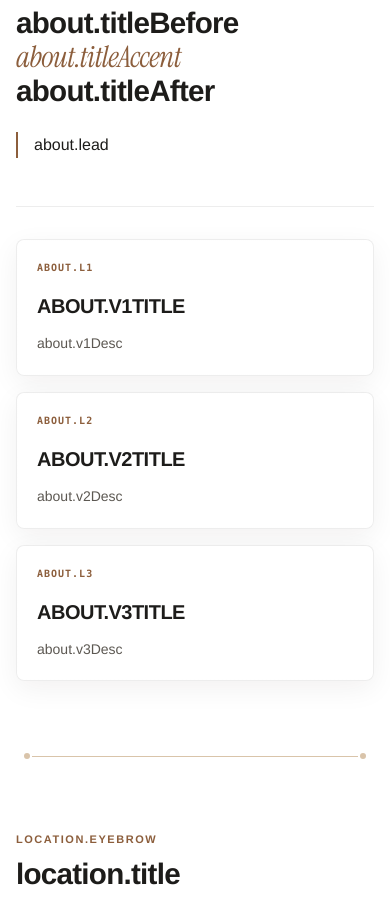
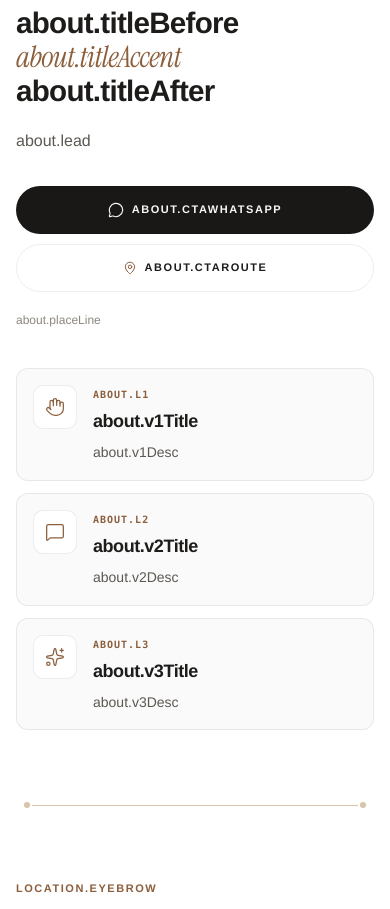
Before and after one commit to COMBINATORR/karya-boutique, a React (Vite) app: page / in a window 390 px wide. Shown: the part 3040-3949 px from the top of the page. Built offline with nearby package versions, Linux system fonts and the light colour scheme; the HTML template or start-up script is replaced by a standard one; a web font is replaced by a local one.

Commit message:
Rewrite About as visit guide, drop brand history overlap

```diff
--- a/src/components/About.jsx
+++ b/src/components/About.jsx
@@ -1,15 +1,17 @@
 import { useTranslation } from 'react-i18next'
 import { motion } from 'framer-motion'
+import { MessageCircle, MapPin, Hand, MessageSquare, Sparkles } from 'lucide-react'
 import { fadeUp } from '@/lib/motion'
+import { WHATSAPP_URL, MAPS_DIR_URL } from '@/constants/contact'
+
+const STEPS = [
+  { icon: Hand, labelKey: 'about.l1', titleKey: 'about.v1Title', descKey: 'about.v1Desc' },
+  { icon: MessageSquare, labelKey: 'about.l2', titleKey: 'about.v2Title', descKey: 'about.v2Desc' },
+  { icon: Sparkles, labelKey: 'about.l3', titleKey: 'about.v3Title', descKey: 'about.v3Desc' },
+]
 
 export function About() {
   const { t } = useTranslation()
-
-  const values = [
-    { labelKey: 'about.l1', titleKey: 'about.v1Title', descKey: 'about.v1Desc' },
-    { labelKey: 'about.l2', titleKey: 'about.v2Title', descKey: 'about.v2Desc' },
-    { labelKey: 'about.l3', titleKey: 'about.v3Title', descKey: 'about.v3Desc' },
-  ]
 
   return (
     <section
@@ -17,42 +19,82 @@ export function About() {
       className="section-pad relative z-10 -mt-6 rounded-t-[1.5rem] bg-white sm:-mt-8 sm:rounded-t-[2rem] md:-mt-10 md:rounded-t-[2.5rem]"
     >
       <div className="container-wide">
-        <motion.div className="mb-12 max-w-6xl sm:mb-16 lg:mb-20" {...fadeUp(0)}>
+        <div className="grid items-start gap-10 lg:grid-cols-12 lg:gap-14 xl:gap-16">
+          {/* Left — visit pitch */}
+          <motion.div className="lg:col-span-5" {...fadeUp(0)}>
             <span className="eyebrow mb-2 block text-[10px] tracking-[0.18em] sm:mb-3 sm:text-xs sm:tracking-[0.2em]">
               {t('about.eyebrow')}
             </span>
-          <h2 className="h2-editorial mb-6 text-[clamp(1.85rem,6vw,4.5rem)] tracking-tight sm:mb-10">
+            <h2 className="h2-editorial mb-5 text-[clamp(1.85rem,5.5vw,3.25rem)] tracking-tight sm:mb-6">
               {t('about.titleBefore')}{' '}
               <em className="font-serif-italic font-normal text-[#8C5E3C]">
                 {t('about.titleAccent')}
-            </em>{' '}
+              </em>
+              {t('about.titleAfter') ? (
+                <>
+                  {' '}
                   {t('about.titleAfter')}
+                </>
+              ) : null}
             </h2>
-          <p className="border-l-2 border-[#8C5E3C] pl-4 text-base font-normal leading-relaxed text-[var(--text-primary)] min-[400px]:pl-6 min-[400px]:text-lg sm:pl-8 sm:text-xl lg:pl-10 lg:text-2xl xl:text-3xl">
+            <p className="max-w-md text-base leading-relaxed text-[var(--text-secondary)] sm:text-lg">
               {t('about.lead')}
+            </p>
+
+            <div className="mt-8 flex flex-col gap-2.5 sm:mt-10 sm:flex-row sm:flex-wrap">
+              <a
+                href={WHATSAPP_URL}
+                target="_blank"
+                rel="noopener noreferrer"
+                className="inline-flex min-h-12 items-center justify-center gap-2 rounded-full bg-[#1A1817] px-6 text-[11px] font-display font-bold uppercase tracking-[0.14em] text-[#F8F7F4] transition-colors hover:bg-[#8C5E3C]"
+              >
+                <MessageCircle className="h-4 w-4" strokeWidth={1.7} />
+                {t('about.ctaWhatsapp')}
+              </a>
+              <a
+                href={MAPS_DIR_URL}
+                target="_blank"
+                rel="noopener noreferrer"
+                className="inline-flex min-h-12 items-center justify-center gap-2 rounded-full border border-[var(--border-color)] px-6 text-[11px] font-display font-bold uppercase tracking-[0.14em] text-[var(--text-primary)] transition-colors hover:border-[#1A1817]/25 hover:bg-[#FAFAFA]"
+              >
+                <MapPin className="h-3.5 w-3.5 text-[#8C5E3C]" strokeWidth={1.7} />
+                {t('about.ctaRoute')}
+              </a>
+            </div>
+
+            <p className="mt-5 text-xs text-[var(--text-muted)] sm:mt-6">
+              {t('about.placeLine')}
             </p>
           </motion.div>
 
-        <div className="grid gap-4 border-t border-[var(--border-color)] pt-8 sm:gap-6 sm:pt-10 md:grid-cols-3 md:gap-8 lg:gap-10">
-          {values.map((item, idx) => (
+          {/* Right — visit steps */}
+          <div className="grid gap-3 sm:gap-4 lg:col-span-7">
+            {STEPS.map((item, idx) => {
+              const Icon = item.icon
+              return (
                 <motion.div
                   key={item.titleKey}
-              className="liquid-glass-light flex flex-col justify-between rounded-[8px] p-5 min-[400px]:p-6 sm:p-8 lg:p-10"
-              {...fadeUp(0.08 * idx)}
+                  className="flex gap-4 rounded-[12px] border border-[var(--border-color)] bg-[#FAFAFA] p-4 min-[400px]:gap-5 min-[400px]:p-5 sm:p-6"
+                  {...fadeUp(0.06 * (idx + 1))}
                 >
-              <div className="relative z-[1]">
-                <span className="mb-4 block font-mono text-[10px] font-bold uppercase tracking-widest text-[#8C5E3C] sm:mb-5 sm:text-xs">
+                  <div className="flex h-11 w-11 shrink-0 items-center justify-center rounded-[10px] border border-[var(--border-color)] bg-white text-[#8C5E3C] sm:h-12 sm:w-12">
+                    <Icon className="h-5 w-5" strokeWidth={1.5} />
+                  </div>
+                  <div className="min-w-0 pt-0.5">
+                    <span className="mb-1 block font-mono text-[10px] font-bold uppercase tracking-widest text-[#8C5E3C]">
                       {t(item.labelKey)}
                     </span>
-                <h3 className="mb-3 font-display text-xl font-bold uppercase tracking-tight text-[var(--text-primary)] sm:mb-4 sm:text-2xl">
+                    <h3 className="font-display text-lg font-bold tracking-tight text-[var(--text-primary)] sm:text-xl">
                       {t(item.titleKey)}
                     </h3>
-                <p className="text-sm leading-relaxed text-[var(--text-secondary)] sm:text-base">
+                    <p className="mt-1.5 text-sm leading-relaxed text-[var(--text-secondary)] sm:text-[15px]">
                       {t(item.descKey)}
                     </p>
                   </div>
                 </motion.div>
-          ))}
+              )
+            })}
+          </div>
         </div>
       </div>
     </section>
--- a/src/locales/kk.json
+++ b/src/locales/kk.json
@@ -2,7 +2,7 @@
   "brand": "KARYA",
   "tagline": "KARYA былғары дүкені · since 1980",
 
-  "nav.about": "Бутик туралы",
+  "nav.about": "Келу",
   "nav.categories": "Ассортимент",
   "nav.details": "Тарих",
   "nav.location": "Бізді табу",
@@ -33,22 +33,25 @@
   "hero.stat3Value": "Ә / Е",
   "hero.stat3Label": "Екі желі",
 
-  "about.eyebrow": "БУТИК ТУРАЛЫ",
-  "about.title": "KARYA зауытынан тікелей — Атырауға",
-  "about.titleBefore": "KARYA",
-  "about.titleAccent": "зауытынан",
-  "about.titleAfter": "тікелей — Атырауға",
-  "about.lead": "KARYA (Karya Leather) — 1980 жылы Стамбулда Хеги Текин негізін қалаған түрік табиғи былғары бренді. Философиясы — көрсетпелі сән-салтанатсыз практикалық қалалық элеганттілік. Біз — «Насиха» СОО (Атырау) бутигіміз: зауыттан түпнұсқаны әкелеміз, фактура мен реңкті залда немесе WhatsApp арқылы таңдаймыз.",
+  "about.eyebrow": "БУТИККЕ КЕЛУ",
+  "about.title": "Келіп қолмен таңдаңыз",
+  "about.titleBefore": "Келіп",
+  "about.titleAccent": "қолмен",
+  "about.titleAfter": "таңдаңыз",
+  "about.lead": "Сайтта — санаттар бойынша бағдар. Толық қатар, түс пен фактураны залда көрген ыңғайлы: былғарыны сипау, пішінді байқау және өзіңізге лайығын алу.",
+  "about.placeLine": "«Насиха» СОО · 1-қабат · 111-бутик · күнделікті 10:00–20:00",
+  "about.ctaWhatsapp": "Келуден бұрын жазу",
+  "about.ctaRoute": "Бағыт",
 
-  "about.l1": "01 / БРЕНД",
-  "about.v1Title": "Since 1980 · Стамбул",
-  "about.v1Desc": "Хеги Текин шеберханасынан халықаралық брендке дейін: 100% табиғи бұзау былғарысы, ұстамды дизайн және «қолжетімді премиум».",
-  "about.l2": "02 / ЖЕТКІЗУ",
-  "about.v2Title": "Зауыттан түпнұсқа",
-  "about.v2Desc": "Өнімді Түркиядағы KARYA зауытынан сатып аламыз — артық делдалсыз, шынайылыққа сенімді.",
-  "about.l3": "03 / АТЫРАУДА",
-  "about.v3Title": "«Насиха» бутигі",
-  "about.v3Desc": "Модель, түс пен фактураны тірідей таңдауға көмектесеміз — немесе келуге дайындаймыз.",
+  "about.l1": "01 / ЗАЛДА",
+  "about.v1Title": "Былғары мен түс тірідей",
+  "about.v1Desc": "Floater, лак, тиснение және шамамен 14 реңк — экранда бір, қолда басқа. Залда фактураларды қатар салыстырасыз.",
+  "about.l2": "02 / WHATSAPP",
+  "about.v2Title": "Келуге дайындаймыз",
+  "about.v2Desc": "Іздегеніңізді жазыңыз: санат, түс, өлшем. Модельдерді алып қоямыз — немесе қазір не бар екенін айтамыз.",
+  "about.l3": "03 / ІРІКТЕУ",
+  "about.v3Title": "Таңдауға көмектесеміз",
+  "about.v3Desc": "Қала, іскер стиль, сыйлық — міндетке сай не қолайлы екенін айтамыз. Қысымсыз, байсалды іріктеу.",
 
   "categories.eyebrow": "БУТИК АССОРТИМЕНТІ",
   "categories.title": "Бутикте не бар",
--- a/src/locales/ru.json
+++ b/src/locales/ru.json
@@ -2,7 +2,7 @@
   "brand": "KARYA",
   "tagline": "Бутик кожгалантереи KARYA · since 1980",
 
-  "nav.about": "О бутике",
+  "nav.about": "Визит",
   "nav.categories": "Ассортимент",
   "nav.details": "История",
   "nav.location": "Как нас найти",
@@ -33,22 +33,25 @@
   "hero.stat3Value": "Ж / М",
   "hero.stat3Label": "Две линейки",
 
-  "about.eyebrow": "О БУТИКЕ",
-  "about.title": "Прямо с завода KARYA — в Атырау",
-  "about.titleBefore": "Прямо с",
-  "about.titleAccent": "завода",
-  "about.titleAfter": "KARYA — в Атырау",
-  "about.lead": "KARYA (Karya Leather) — турецкий бренд натуральной кожи с 1980 года, основанный в Стамбуле Хеги Текином. Философия — практичная городская элегантность без показной роскоши. Мы — бутик в ТРЦ «Насиха» (Атырау): привозим оригинал с завода и помогаем выбрать фактуру и оттенок вживую или через WhatsApp.",
+  "about.eyebrow": "ВИЗИТ В БУТИК",
+  "about.title": "Приезжайте выбрать руками",
+  "about.titleBefore": "Приезжайте",
+  "about.titleAccent": "выбрать",
+  "about.titleAfter": "руками",
+  "about.lead": "На сайте — ориентир по категориям. Полный ряд, цвета и фактуру удобнее смотреть в зале: потрогать кожу, примерить силуэт и забрать то, что откликнулось.",
+  "about.placeLine": "ТРЦ «Насиха» · 1 этаж · бутик 111 · ежедневно 10:00–20:00",
+  "about.ctaWhatsapp": "Написать перед визитом",
+  "about.ctaRoute": "Маршрут",
 
-  "about.l1": "01 / БРЕНД",
-  "about.v1Title": "Since 1980 · Стамбул",
-  "about.v1Desc": "От мастерской Хеги Текина до международного бренда: 100% натуральная телячья кожа, сдержанный дизайн и «доступный премиум».",
-  "about.l2": "02 / ПОСТАВКИ",
-  "about.v2Title": "Оригинал с завода",
-  "about.v2Desc": "Закупаем продукцию у завода KARYA в Турции — без лишней цепочки посредников, с уверенностью в подлинности.",
-  "about.l3": "03 / В АТЫРАУ",
-  "about.v3Title": "Бутик в «Насихе»",
-  "about.v3Desc": "Помогаем выбрать модель, цвет и фактуру вживую — или подготовим позиции к вашему визиту.",
+  "about.l1": "01 / В ЗАЛЕ",
+  "about.v1Title": "Кожа и цвет вживую",
+  "about.v1Desc": "Floater, лак, тиснения и около 14 оттенков — на экране это одно, в руках другое. В зале сравниваете фактуры рядом.",
+  "about.l2": "02 / WHATSAPP",
+  "about.v2Title": "Подготовим к визиту",
+  "about.v2Desc": "Напишите, что ищете: категорию, цвет, размер. Отложим модели и встретим без суеты — или подскажем, что есть сейчас.",
+  "about.l3": "03 / ПОДБОР",
+  "about.v3Title": "Поможем с выбором",
+  "about.v3Desc": "Подскажем, что сядет под задачу: город, деловой стиль, подарок. Без давления — просто спокойный подбор.",
 
   "categories.eyebrow": "АССОРТИМЕНТ БУТИКА",
   "categories.title": "Что есть в бутике",
```
Lines whose indentation alone changed are shown as unchanged.
